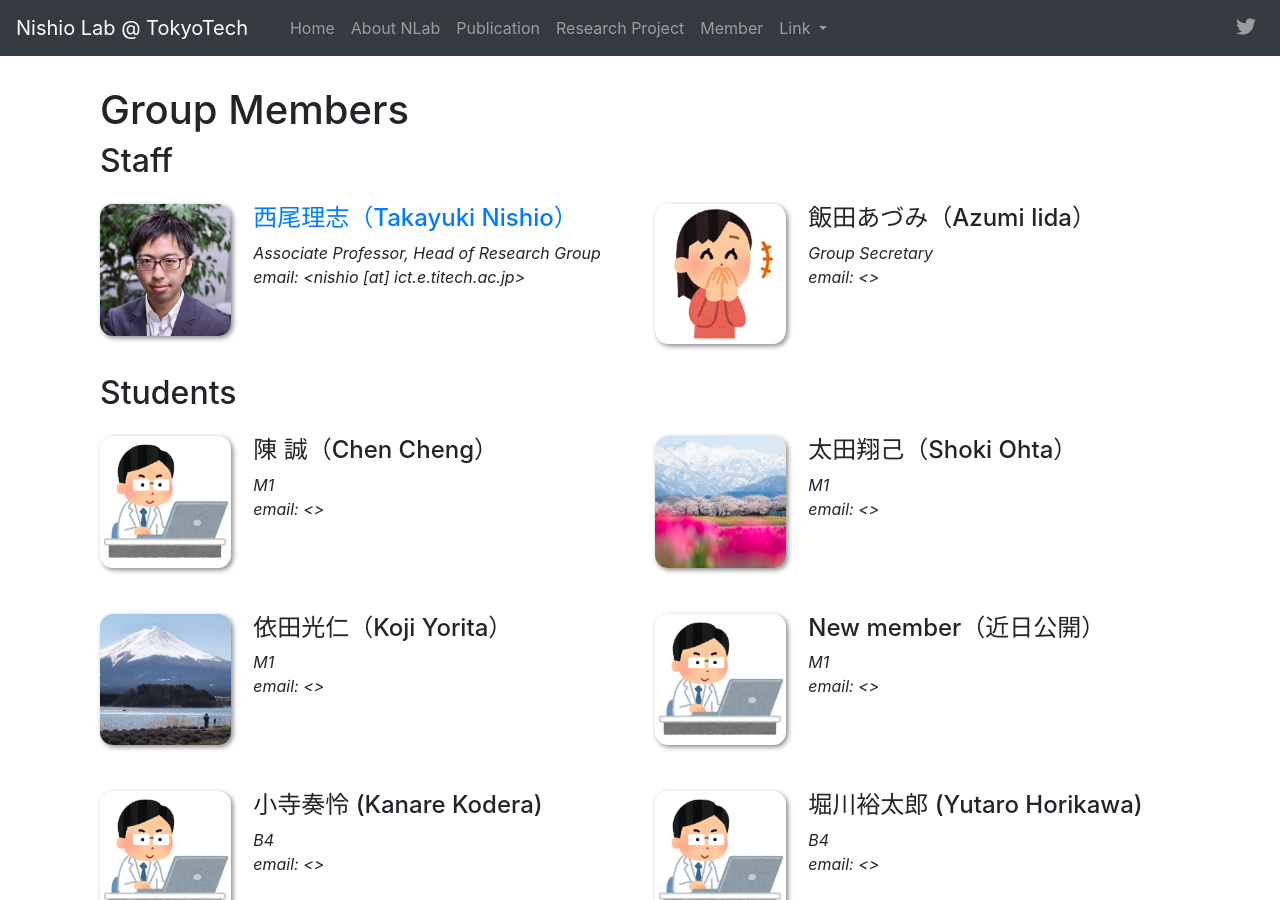
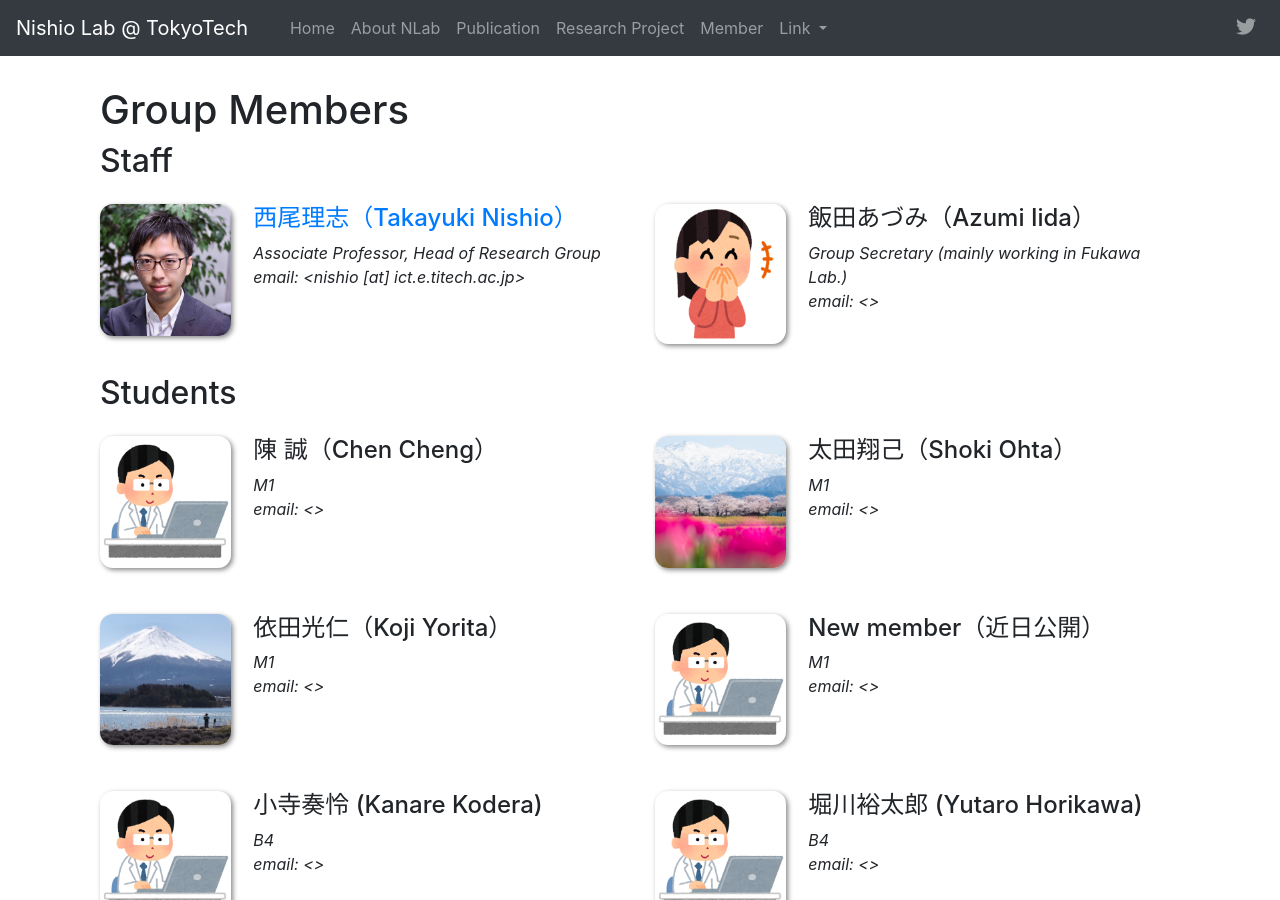
Before and after one commit to nishio-laboratory/nishio-laboratory.github.io, a Jekyll site: the page built from _pages/team.md, in a window 1280 px wide and 900 px high. Built offline with Jekyll 4.4.1, drawn with Linux system fonts in a browser that asks for light colours; nearby versions of some CDN libraries.

Commit message:
miner rev

```diff
--- a/_data/staff.yml
+++ b/_data/staff.yml
@@ -18,7 +18,7 @@
 
 - name: 飯田あづみ（Azumi Iida）
   photo: iida.png
-  info: Group Secretary
+  info: Group Secretary (mainly working in Fukawa Lab.)
   email:
   number_educ: 0
   education1:
```
